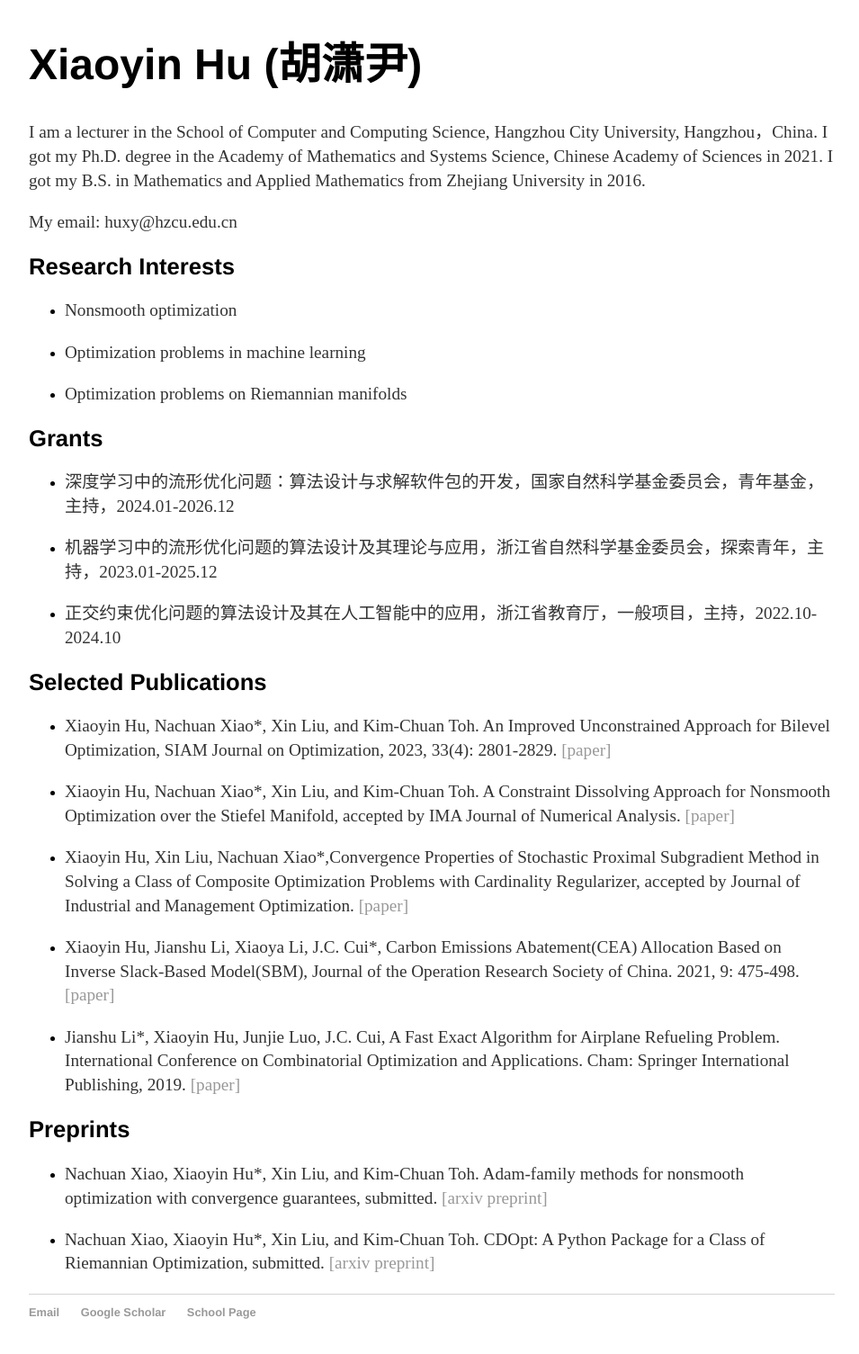
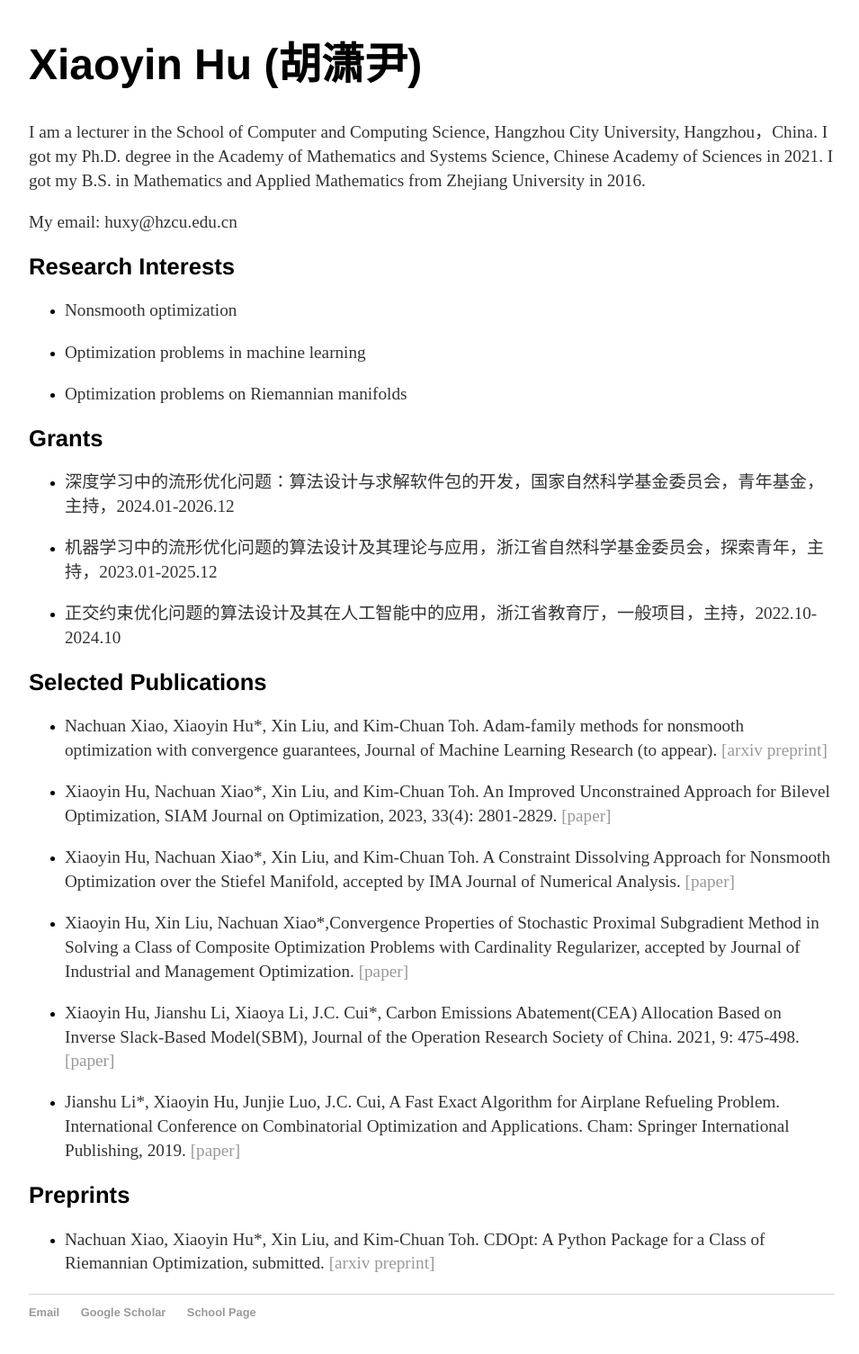
Before and after one commit to huxiaoyin708/huxiaoyin708.github.io, a Jekyll site: the page built from index.html, in a window 1280 px wide, cut to the strip 398-1924 px from the top of the page. Shown: the top 1505 px of the strip at 90% size, without its empty margins (160-1115 px from the left). Built offline with Jekyll 4.4.1, drawn with Linux system fonts in a browser that asks for light colours; some of the changed lines change nothing that is shown.

Commit message:
Update index.html

```diff
--- a/index.html
+++ b/index.html
@@ -29,6 +29,7 @@
 <div class="about">
         <h2>Selected Publications</h2>
 	<ul>
+		<li><p>Nachuan Xiao, Xiaoyin Hu*, Xin Liu, and Kim-Chuan Toh. Adam-family methods for nonsmooth optimization with convergence guarantees, Journal of Machine Learning Research (to appear). <a href="https://arxiv.org/abs/2305.03938"> [arxiv preprint] </a></p></li>
 		<li><p>Xiaoyin Hu, Nachuan Xiao*, Xin Liu, and Kim-Chuan Toh. An Improved Unconstrained Approach for Bilevel Optimization, SIAM Journal on Optimization, 2023, 33(4): 2801-2829. <a href="https://epubs.siam.org/doi/abs/10.1137/22M1513034">[paper]  </a></p></li>
 		<li><p>Xiaoyin Hu, Nachuan Xiao*, Xin Liu, and Kim-Chuan Toh. A Constraint Dissolving Approach for Nonsmooth Optimization over the Stiefel Manifold, accepted by IMA Journal of Numerical Analysis. <a href="https://doi.org/10.1093/imanum/drad098">[paper] </a></p></li>
 		<li><p>Xiaoyin Hu, Xin Liu, Nachuan Xiao*,Convergence Properties of Stochastic Proximal Subgradient Method in Solving a Class of Composite Optimization Problems with Cardinality Regularizer, accepted by Journal of Industrial and Management Optimization. <a href="https://www.aimsciences.org/article/doi/10.3934/jimo.2023149">[paper] </a></p></li>
@@ -39,7 +40,6 @@
 <div class="about">
 	<h2>Preprints</h2>
 	<ul>
-		<li><p>Nachuan Xiao, Xiaoyin Hu*, Xin Liu, and Kim-Chuan Toh. Adam-family methods for nonsmooth optimization with convergence guarantees, submitted. <a href="https://arxiv.org/abs/2305.03938"> [arxiv preprint] </a></p></li>
 		<li><p>Nachuan Xiao, Xiaoyin Hu*, Xin Liu, and Kim-Chuan Toh. CDOpt: A Python Package for a Class of Riemannian Optimization, submitted. <a href="https://arxiv.org/abs/2212.02698"> [arxiv preprint] </a></p></li>
 	</ul>
 </div>
```
